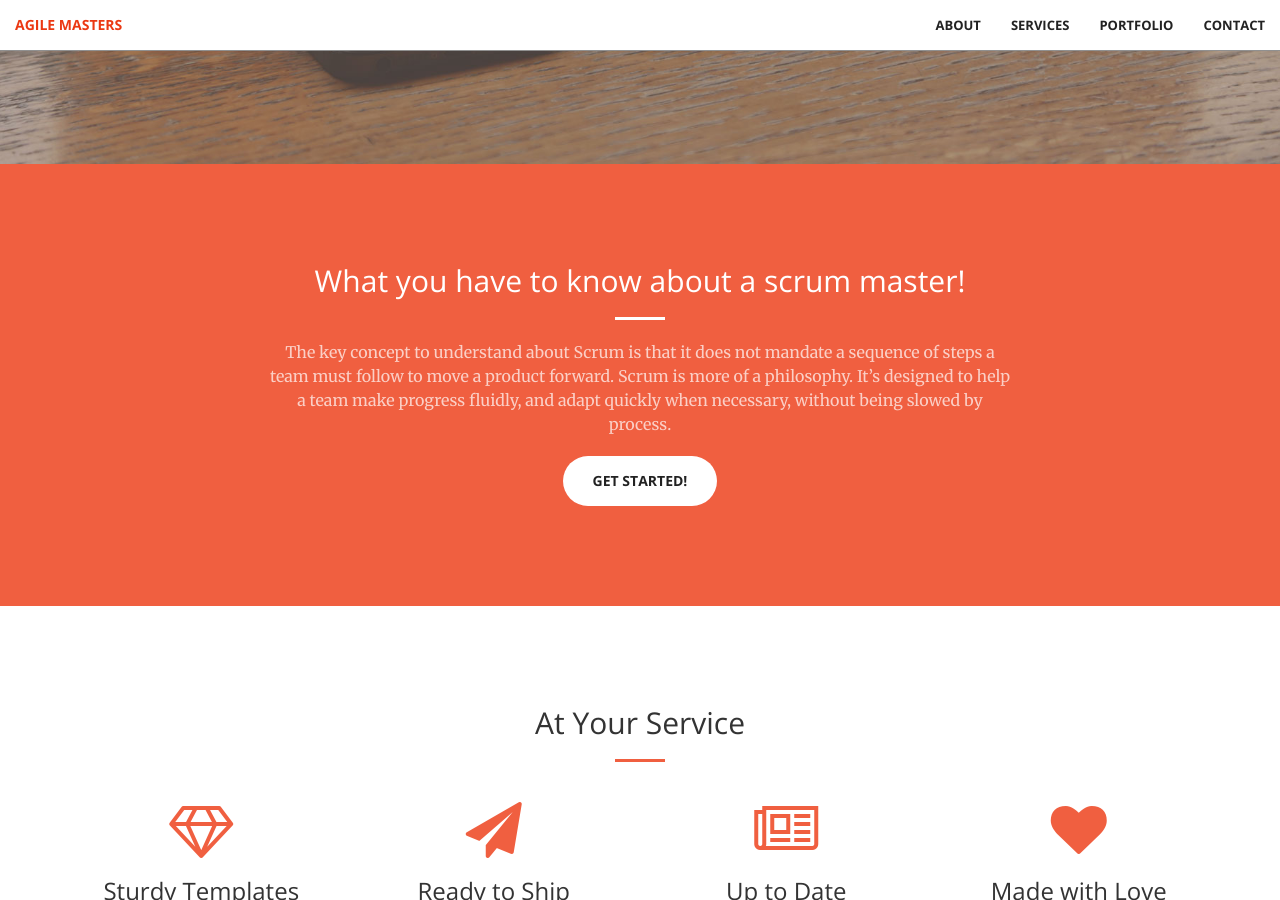
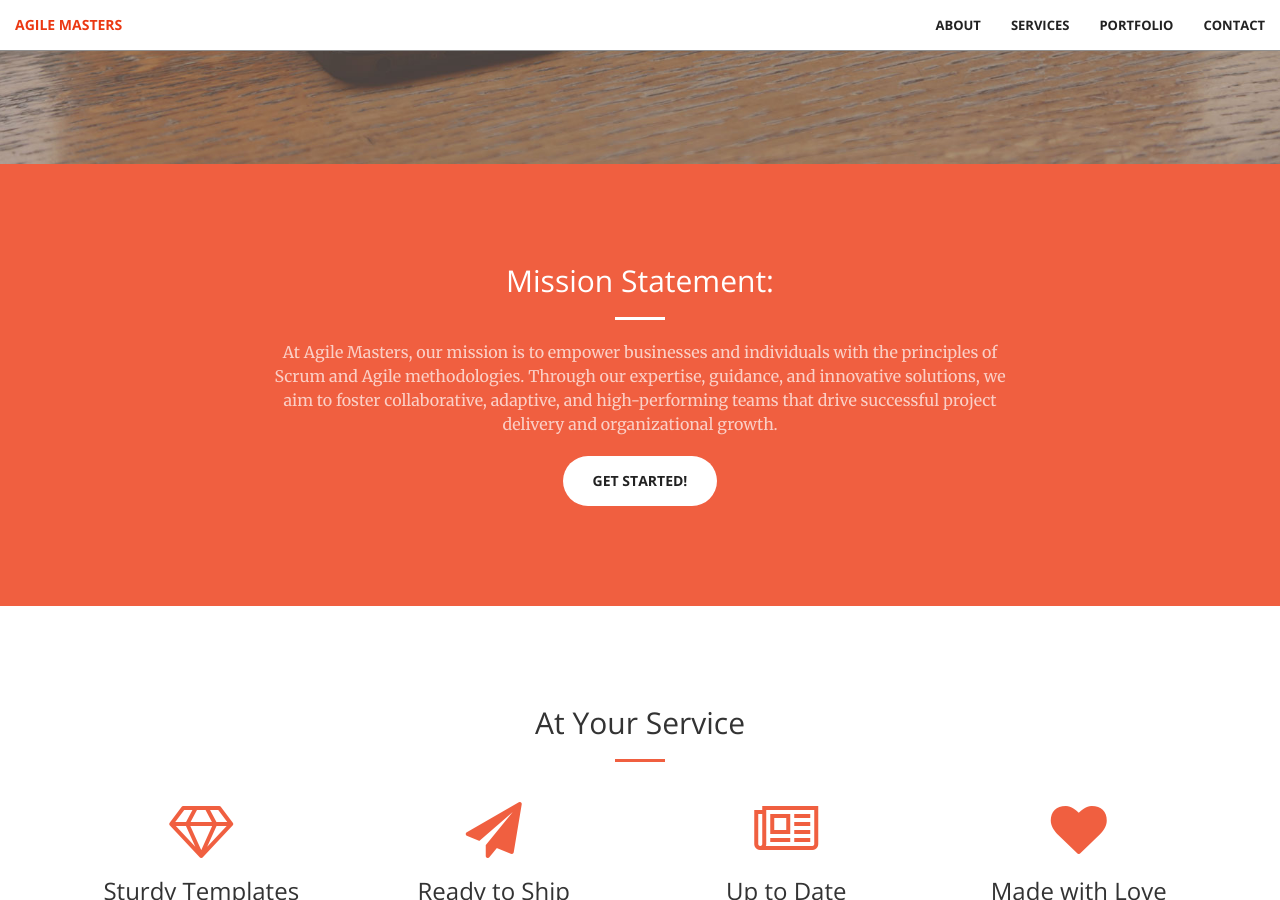
Before and after one commit to legitt23/legitt23, a Jekyll site: the page built from index.md, in a window 1280 px wide and 900 px high, scrolled down 736 px. Built offline with Jekyll 4.4.1, drawn with Linux system fonts in a browser that asks for light colours.

Commit message:
Update call-to-action.html

```diff
--- a/_includes/call-to-action.html
+++ b/_includes/call-to-action.html
@@ -2,9 +2,9 @@
     <div class="container">
         <div class="row">
             <div class="col-lg-8 col-lg-offset-2 text-center">
-                <h2 class="section-heading">What you have to know about a scrum master!</h2>
+                <h2 class="section-heading">Mission Statement:</h2>
                 <hr class="light">
-                <p class="text-faded">The key concept to understand about Scrum is that it does not mandate a sequence of steps a team must follow to move a product forward. Scrum is more of a philosophy. It’s designed to help a team make progress fluidly, and adapt quickly when necessary, without being slowed by process.</p>
+                <p class="text-faded">At Agile Masters, our mission is to empower businesses and individuals with the principles of Scrum and Agile methodologies. Through our expertise, guidance, and innovative solutions, we aim to foster collaborative, adaptive, and high-performing teams that drive successful project delivery and organizational growth.</p>
                 <a href="#" class="btn btn-default btn-xl">Get Started!</a>
             </div>
         </div>
```
